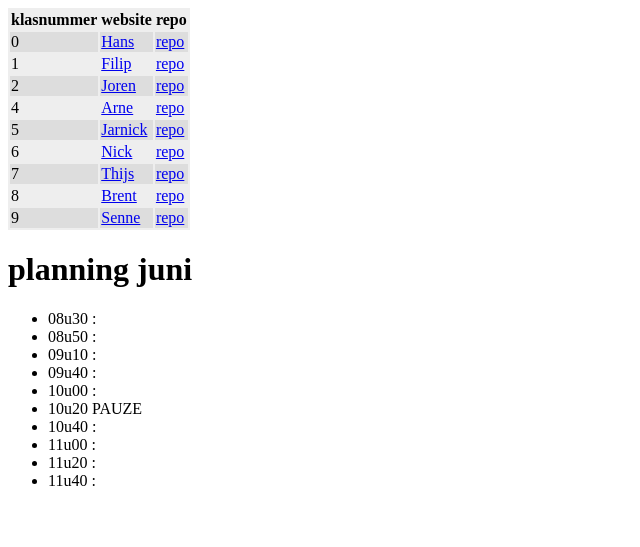
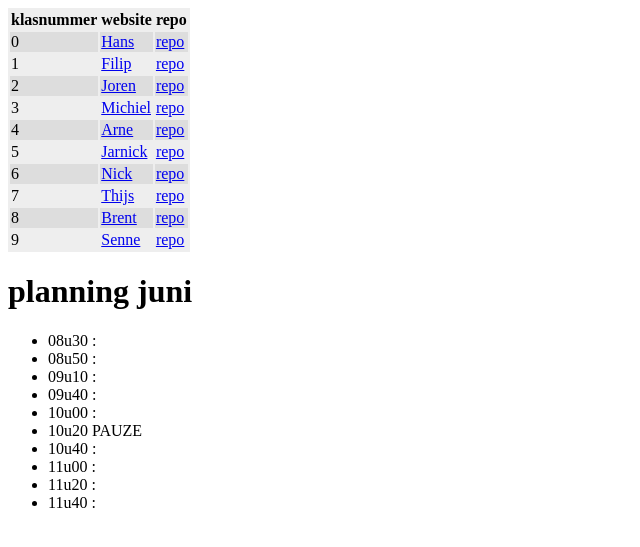
Before and after one commit to vbrh-immalle/vbrh-immalle.github.io, a Jekyll site: the page built from GIPWebsites2019-2020/index.md, in a window 1280 px wide. Shown: the top 547 px of the page, without its empty margins (0-640 px from the left). Built offline with Jekyll 4.4.1, drawn with Linux system fonts in a browser that asks for light colours; some web fonts are replaced.

Commit message:
index.md

```diff
--- a/GIPWebsites2019-2020/index.md
+++ b/GIPWebsites2019-2020/index.md
@@ -8,6 +8,7 @@ title: GIP Websites 2019-2020
 | 0 | [Hans](http://vbrh-immalle.github.io/) | [repo](https://github.com/vbrh-immalle/vbrh-immalle.github.io) |
 | 1 | [Filip](https://filipb-immalle.github.io/GIPSite/) | [repo](https://github.com/FilipB-immalle/GIPSite) |
 | 2 | [Joren](https://jorendr-immalle.github.io/GipWebsite/) | [repo](https://github.com/JorenDR-immalle/GipWebsite) |
+| 3 | [Michiel](https://michield-immalle.github.io/GIP_Website/) | [repo](https://github.com/michield-immalle/GIP_Website)|
 | 4 | [Arne](https://arnem-immalle.github.io/Website-GIP/) | [repo](https://github.com/ArneM-immalle/Website-GIP) |
 | 5 | [Jarnick](https://jarnicks-immalle.github.io/WebsiteGip/) | [repo](https://github.com/JarnickS-immalle/WebsiteGip) |
 | 6 | [Nick](https://nickvl-immalle.github.io/GipWebsite/) | [repo](https://github.com/NickVL-immalle/GipWebsite) |
```
